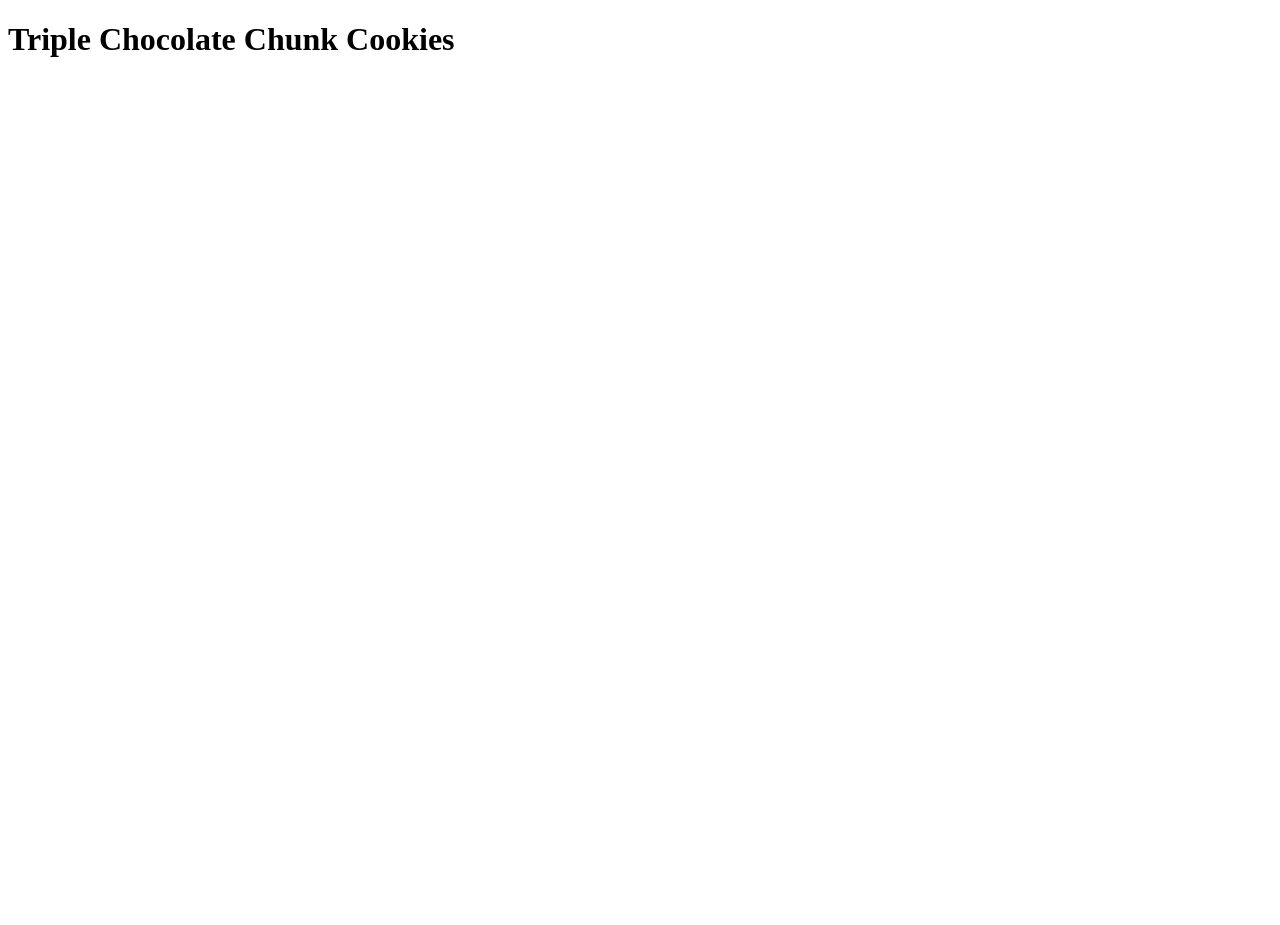
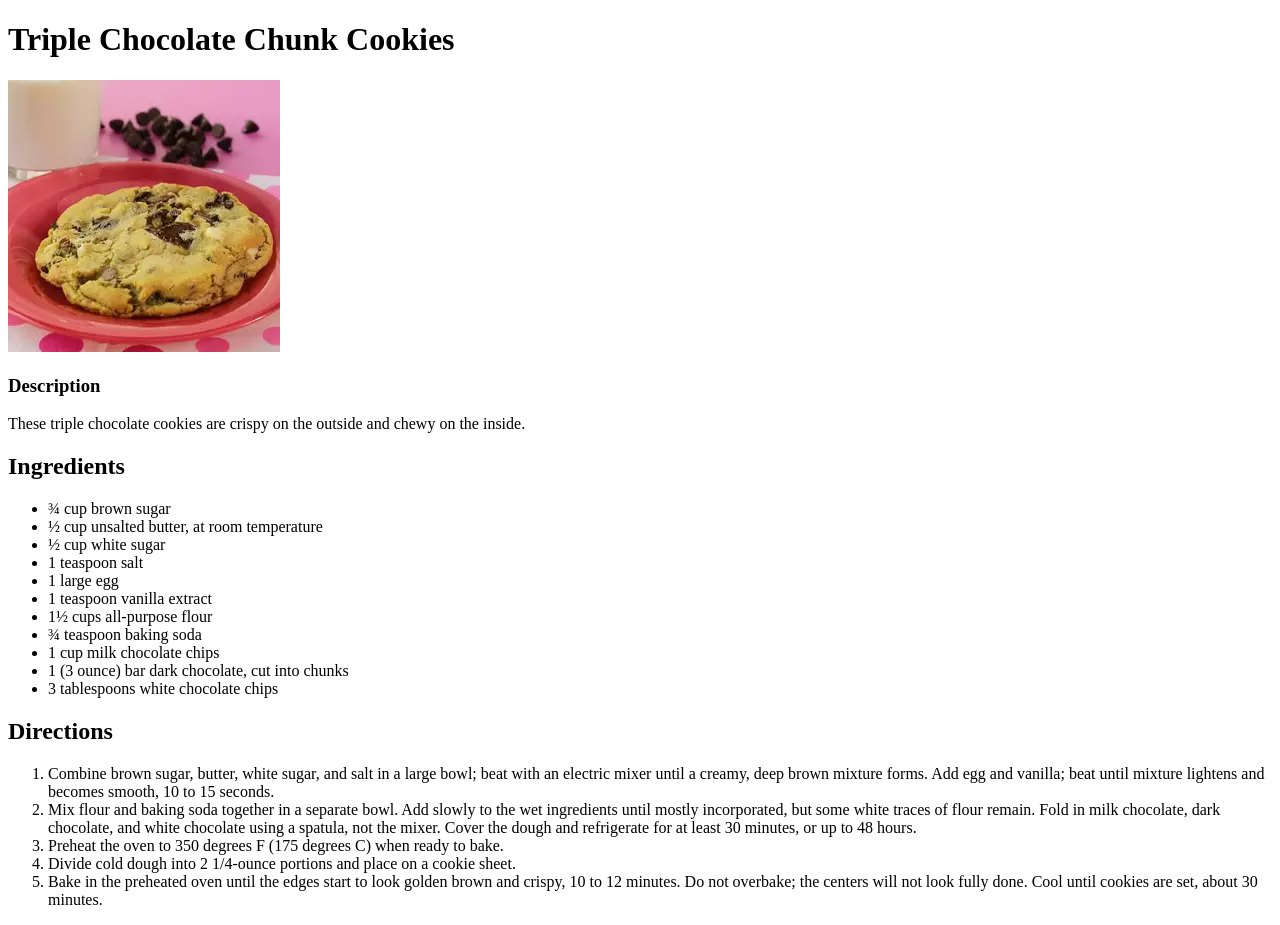
Before and after one commit to DLara0/odin-recipes, a plain HTML site: page recipes/choc-cookie.html in a window 1280 px wide. Before the commit the page ends 800 px from the top, so only its background shows below. Drawn offline with Linux system fonts and the light colour scheme.

Commit message:
Added first recipe and image

```diff
--- a/recipes/choc-cookie.html
+++ b/recipes/choc-cookie.html
@@ -7,6 +7,35 @@
     </head>
     <body>
         <h1>Triple Chocolate Chunk Cookies</h1>
+        <img src="../img/cookie.jpg">
+        <h3>Description</h3>
+        <p>These triple chocolate cookies are crispy on the outside and chewy on the inside.</p>
+
+        <h2>Ingredients</h2>
+        <ul>
+            <li>¾ cup brown sugar</li>
+            <li>½ cup unsalted butter, at room temperature</li>
+            <li>½ cup white sugar</li>
+            <li>1 teaspoon salt</li>
+            <li>1 large egg</li>
+            <li>1 teaspoon vanilla extract</li>
+            <li>1½ cups all-purpose flour</li>
+            <li>¾ teaspoon baking soda</li>
+            <li>1 cup milk chocolate chips</li>
+            <li>1 (3 ounce) bar dark chocolate, cut into chunks</li>
+            <li>3 tablespoons white chocolate chips</li>
+        </ul>
+        <h2>Directions</h2>
+        <ol>
+            <li>Combine brown sugar, butter, white sugar, and salt in a large bowl; beat with an electric mixer until a creamy, deep brown mixture forms. Add egg and vanilla; beat until mixture lightens and becomes smooth, 10 to 15 seconds.</li>
+            <li>Mix flour and baking soda together in a separate bowl. Add slowly to the wet ingredients until mostly incorporated, but some white traces of flour remain. Fold in milk chocolate, dark chocolate, and white chocolate using a spatula, not the mixer. Cover the dough and refrigerate for at least 30 minutes, or up to 48 hours.
+
+            </li>
+            <li>Preheat the oven to 350 degrees F (175 degrees C) when ready to bake.</li>
+            <li>Divide cold dough into 2 1/4-ounce portions and place on a cookie sheet.</li>
+            <li>Bake in the preheated oven until the edges start to look golden brown and crispy, 10 to 12 minutes. Do not overbake; the centers will not look fully done. Cool until cookies are set, about 30 minutes.</li>
+        </ol>
+
     </body>
 
 
```
Also changed, not shown: index.html (+1 -0 lines), img/cookie.jpg (added).
